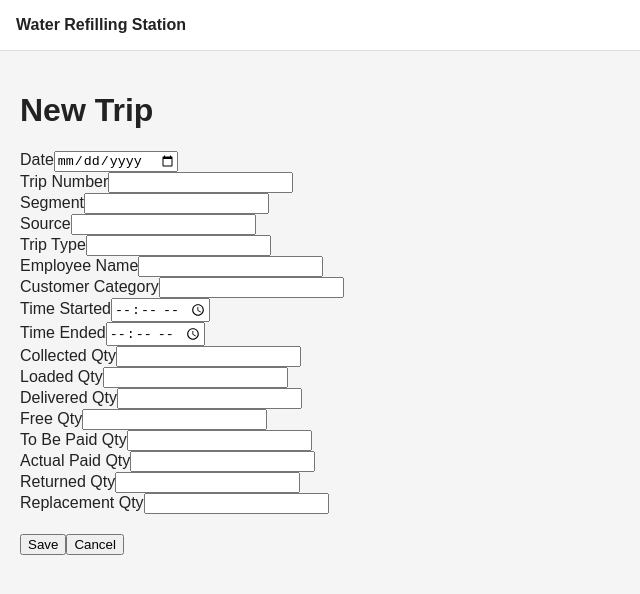
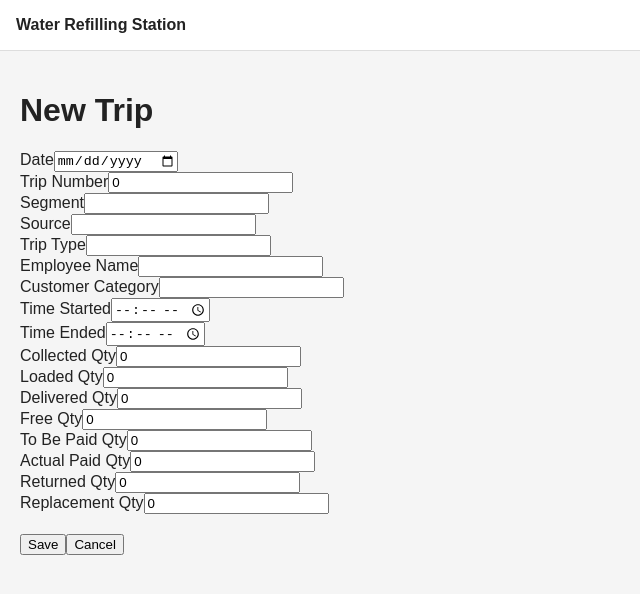
Before and after one commit to Russell28/refilling-station-app, a React (Vite) app: page /trips/new in a window 1280 px wide. Shown: the top 594 px of the page, without its empty margins (0-640 px from the left). Built offline with nearby package versions, Linux system fonts and the light colour scheme.

Commit message:
WR-13 feat(app): add controlled trip form state and trip form type

```diff
--- a/src/pages/TripsFormPage.tsx
+++ b/src/pages/TripsFormPage.tsx
@@ -1,7 +1,11 @@
 import { useParams, useNavigate } from "react-router-dom";
+import { useState } from "react";
+import { type TripFormValues, emptyTripForm } from "../types/TripFormValues";
+
 export default function TripsFormPage() {
     const { id } = useParams(); // For future use when editing existing trip
     const navigate = useNavigate();
+    const [form, setForm] = useState<TripFormValues>(emptyTripForm); // Start with empty form for "create" mode
 
     const isEditMode = !!id;
 
@@ -14,9 +18,24 @@ export default function TripsFormPage() {
 
         if (isEditMode) {
             console.log("Submitting edit for trip ID:", id);
+            navigate("/trips");
         } else {
             console.log("Submitting new trip");
+            navigate("/trips");
         }
+    }
+
+    function handleTextChange(
+        e: React.ChangeEvent<HTMLInputElement>) {
+        const { name, value } = e.target;
+        setForm((prev) => ({ ...prev, [name]: value })); // Update the specific field that changed
+    }
+
+    function handleNumberChange(
+        e: React.ChangeEvent<HTMLInputElement>) {
+        const { name, value } = e.target;
+        const numericValue = parseFloat(value);
+        setForm((prev) => ({ ...prev, [name]: isNaN(numericValue) ? 0 : numericValue })); // Update the specific field that changed, default to 0 if invalid
     }
 
     return (
@@ -28,91 +47,159 @@ export default function TripsFormPage() {
 
                 <div>
                     <label>Date</label>
-                    <input type="date" />
+                    <input type="date"
+                    name="date"
+                    value={form.date}
+                    onChange={handleTextChange}
+                    />
                 </div>
 
                 <div>
                     <label>Trip Number</label>
-                    <input type="number" />
+                    <input type="number"
+                    name="tripNumber"
+                    value={form.tripNumber}
+                    onChange={handleNumberChange}
+                    />
                 </div>
 
                 <div>
                     <label>Segment</label>
-                    <input type="text" />
+                    <input type="text"
+                    name="segment"
+                    value={form.segment}
+                    onChange={handleTextChange}
+                    />
                 </div>
 
                 <div>
                     <label>Source</label>
-                    <input type="text" />
+                    <input type="text"
+                    name="source"
+                    value={form.source}
+                    onChange={handleTextChange}
+                    />
                 </div>
 
                 <div>
                     <label>Trip Type</label>
-                    <input type="text" />
+                    <input type="text"
+                    name="tripType"
+                    value={form.tripType}
+                    onChange={handleTextChange}
+                    />
                 </div>
 
                 <div>
                     <label>Employee Name</label>
-                    <input type="text" />
+                    <input type="text"
+                    name="employeeName"
+                    value={form.employeeName}
+                    onChange={handleTextChange}
+                    />
                 </div>
 
                 <div>
                     <label>Customer Category</label>
-                    <input type="text" />
+                    <input type="text"
+                    name="customerCategory"
+                    value={form.customerCategory}
+                    onChange={handleTextChange}
+                    />
                 </div>
 
                 {/* Time */}
 
                 <div>
                     <label>Time Started</label>
-                    <input type="time" />
+                    <input type="time"
+                    name="timeStarted"
+                    value={form.timeStarted}
+                    onChange={handleTextChange}
+                    />
                 </div>
 
                 <div>
                     <label>Time Ended</label>
-                    <input type="time" />
+                    <input type="time"
+                    name="timeEnded"
+                    value={form.timeEnded}
+                    onChange={handleTextChange}
+                    />
                 </div>
 
                 {/* Quantities */}
 
                 <div>
                     <label>Collected Qty</label>
-                    <input type="number" />
+                    <input type="number"
+                    name="collectedQty"
+                    value={form.collectedQty}
+                    onChange={handleNumberChange}
+                    />
                 </div>
 
                 <div>
                     <label>Loaded Qty</label>
-                    <input type="number" />
+                    <input type="number"
+                    name="loadedQty"
+                    value={form.loadedQty}
+                    onChange={handleNumberChange}
+                    />
                 </div>
 
                 <div>
                     <label>Delivered Qty</label>
-                    <input type="number" />
+                    <input type="number"
+                    name="deliveredQty"
+                    value={form.deliveredQty}
+                    onChange={handleNumberChange}
+                    />
                 </div>
 
                 <div>
                     <label>Free Qty</label>
-                    <input type="number" />
+                    <input type="number"
+                    name="freeQty"
+                    value={form.freeQty}
+                    onChange={handleNumberChange}
+                    />
                 </div>
 
                 <div>
                     <label>To Be Paid Qty</label>
-                    <input type="number" />
+                    <input type="number"
+                    name="toBePaidQty"
+                    value={form.toBePaidQty}
+                    onChange={handleNumberChange}
+                    />
                 </div>
 
                 <div>
                     <label>Actual Paid Qty</label>
-                    <input type="number" />
+                    <input type="number"
+                    name="actualPaidQty"
+                    value={form.actualPaidQty}
+                    onChange={handleNumberChange}
+                    />
                 </div>
 
                 <div>
                     <label>Returned Qty</label>
-                    <input type="number" />
+                    <input type="number"
+                    name="returnedQty"
+                    value={form.returnedQty}
+                    onChange={handleNumberChange}
+                    />
                 </div>
 
                 <div>
                     <label>Replacement Qty</label>
-                    <input type="number" />
+                    <input type="number"
+                    name="replacementQty"
+                    value={form.replacementQty}
+                    onChange={handleNumberChange}
+                    />
                 </div>
 
                 {/* Buttons */}
--- a/src/pages/TripsPage.tsx
+++ b/src/pages/TripsPage.tsx
@@ -34,9 +34,10 @@ export default function TripsPage() {
       <table style={{ borderCollapse: "collapse", width: "100%" }}>
         <thead>
           <tr style={{ backgroundColor: "#f0f0f0" }}>
-            <th colSpan={9} style={{ textAlign: "center" }}>Trip Info</th>
+            <th colSpan={2} style={{ textAlign: "center" }}>Trip Info</th>
             <th colSpan={6} style={{ textAlign: "center" }}>Quantities</th>
-            <th colSpan={4} style={{ textAlign: "center" }}>Payments</th>
+            <th colSpan={5} style={{ textAlign: "center" }}>Payments</th>
+            <th colSpan={1} style={{ textAlign: "center" }}>Action</th>
           </tr>
           <tr style={{ backgroundColor: "#fafafa" }}>
             {/* Trip Info */}
@@ -63,6 +64,8 @@ export default function TripsPage() {
             <th style={{ textAlign: "right" }}>Estimated Cash</th>
             <th style={{ textAlign: "right" }}>Actual Cash</th>
             <th>Notes</th>
+
+            {/* Action */}
             <th>Edit</th>
           </tr>
         </thead>
@@ -106,7 +109,7 @@ export default function TripsPage() {
                 {trip.actualCashCollected.toFixed(2)}
               </td>
               <td>{trip.notes || "-"}</td>
-              <td>
+              <td style={{ textAlign: "center" }}>
                 <button onClick={() => navigate(`/trips/${trip.id}/edit`)}>
                   Edit
                 </button>
--- /dev/null
+++ b/src/types/TripFormValues.ts
@@ -0,0 +1,40 @@
+export type TripFormValues = {
+  date: string;
+  tripNumber: number;
+  segment: string;
+  source: string;
+  tripType: string;
+  employeeName: string;
+  customerCategory: string;
+  timeStarted: string;
+  timeEnded: string;
+  collectedQty: number;
+  loadedQty: number;
+  deliveredQty: number;
+  freeQty: number;
+  toBePaidQty: number;
+  actualPaidQty: number;
+  returnedQty: number;
+  replacementQty: number;
+};
+
+// Default values for "create"
+export const emptyTripForm: TripFormValues = {
+  date: "",
+  tripNumber: 0,
+  segment: "",
+  source: "",
+  tripType: "",
+  employeeName: "",
+  customerCategory: "",
+  timeStarted: "",
+  timeEnded: "",
+  collectedQty: 0,
+  loadedQty: 0,
+  deliveredQty: 0,
+  freeQty: 0,
+  toBePaidQty: 0,
+  actualPaidQty: 0,
+  returnedQty: 0,
+  replacementQty: 0,
+};
```
